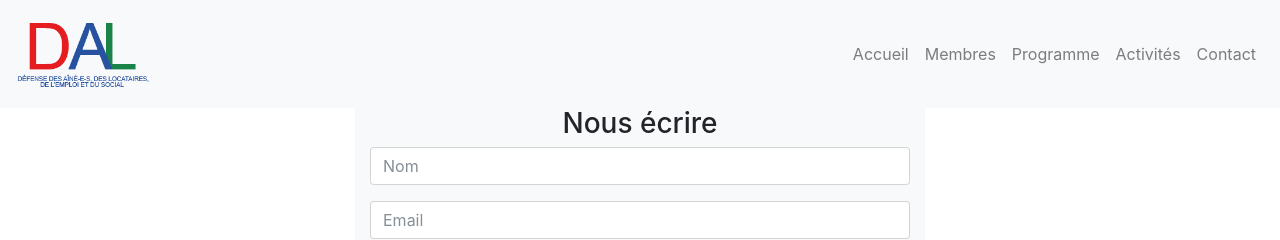
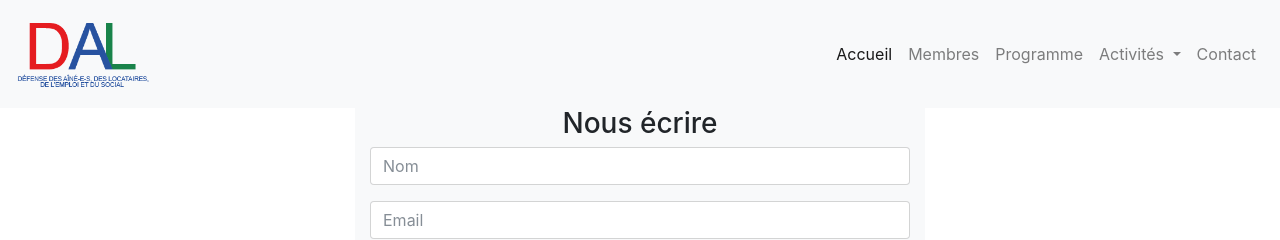
Before and after one commit to SimonNtz/DAL_web, a Jekyll site: the page built from contact/index.html, in a window 1280 px wide. Shown: the top 240 px of the page. Built offline with Jekyll 4.4.1, drawn with Linux system fonts in a browser that asks for light colours; nearby versions of some CDN libraries.

Commit message:
Add Activity's sub-pages in menu

```diff
--- a/_includes/header.html
+++ b/_includes/header.html
@@ -29,13 +29,33 @@
         <span class="navbar-toggler-icon"></span>
       </button>
       <div class="collapse navbar-collapse" id="navbar">
-        <div class="navbar-nav ml-auto">
-          <a class="nav-item nav-link" href="/">Accueil</a>
-          <a class="nav-item nav-link" href="/membres/">Membres</a>
-          <a class="nav-item nav-link" href="/programme/">Programme</a>
-          <a class="nav-item nav-link" href="/activites/">Activités</a>
-          <a class="nav-item nav-link" href="/contact/">Contact</a>
-        </div>
+        <ul class="navbar-nav ml-auto">
+          <li class="nav-item active">
+            <a class="nav-link" href="/">Accueil</a>
+          </li>
+          <li class="nav-item">
+            <a class="nav-link" href="/membres/">Membres</a>
+          </li>
+          <li class="nav-item">
+            <a class="nav-link" href="/programme/">Programme</a>
+          </li>
+          <li class="nav-item dropdown">
+            <a class="nav-link dropdown-toggle" href="/activites/" id="navbarDropdownActivites" data-toggle="dropdown" aria-haspopup="true" aria-expanded="false">
+              Activités
+            </a>
+            <div class="dropdown-menu" aria-labelledby="navbarDropdownActivites">
+              <a class="dropdown-item" href="/activites/alimentation/">Alimentation</a>
+              <a class="dropdown-item" href="/activites/handicap/">Handicap</a>
+              <a class="dropdown-item" href="/activites/mobilite-et-environnement/">Mobilité et Environnement</a>
+              <a class="dropdown-item" href="/activites/parking-brenaz/">Parking Brenaz</a>
+              <a class="dropdown-item" href="/activites/prostitution/">Prostitution</a>
+              <a class="dropdown-item" href="/activites/securite/">Sécurité</a>
+            </div>
+          </li>
+          <li class="nav-item">
+            <a class="nav-link" href="/contact/">Contact</a>
+          </li>
+        </ul>
       </div>
     </nav>
   </header>
```
